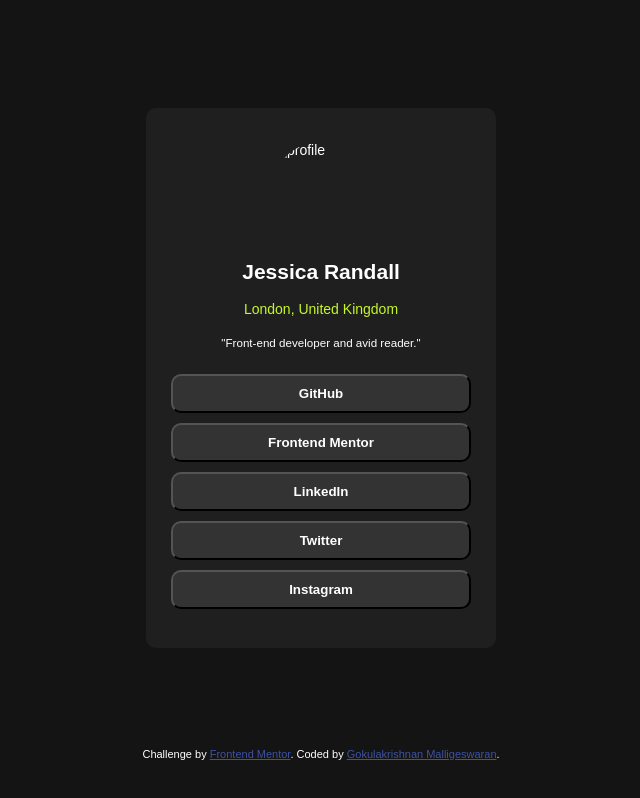
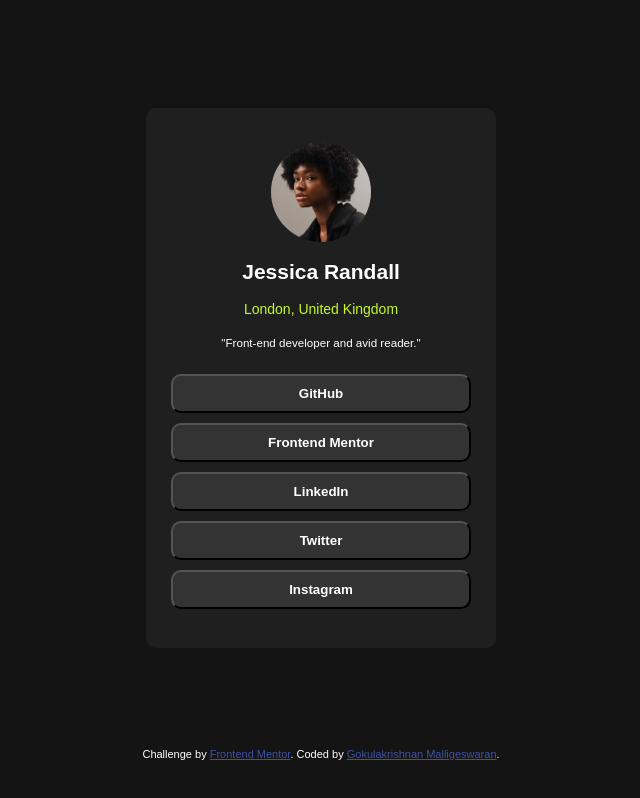
Before and after one commit to GokulakrishnanMalligeswaran/Social-Links-profile-, a plain HTML site: page index.html in a window 1280 px wide. Shown: the whole page, without its empty margins (319-959 px from the left). Drawn offline with Linux system fonts and the light colour scheme.

Commit message:
Update index.html

```diff
--- a/index.html
+++ b/index.html
@@ -16,7 +16,7 @@
 </head>
 <body>
 <div id="container">
-  <img src="./assets/images/avatar-jessica.jpeg" alt="profile">
+  <img src="./pictures/avatar-jessica.jpeg" alt="profile">
   <h2>Jessica Randall</h2>
   <span>London, United Kingdom</span>
   <h5>"Front-end developer and avid reader."</h5>
```
